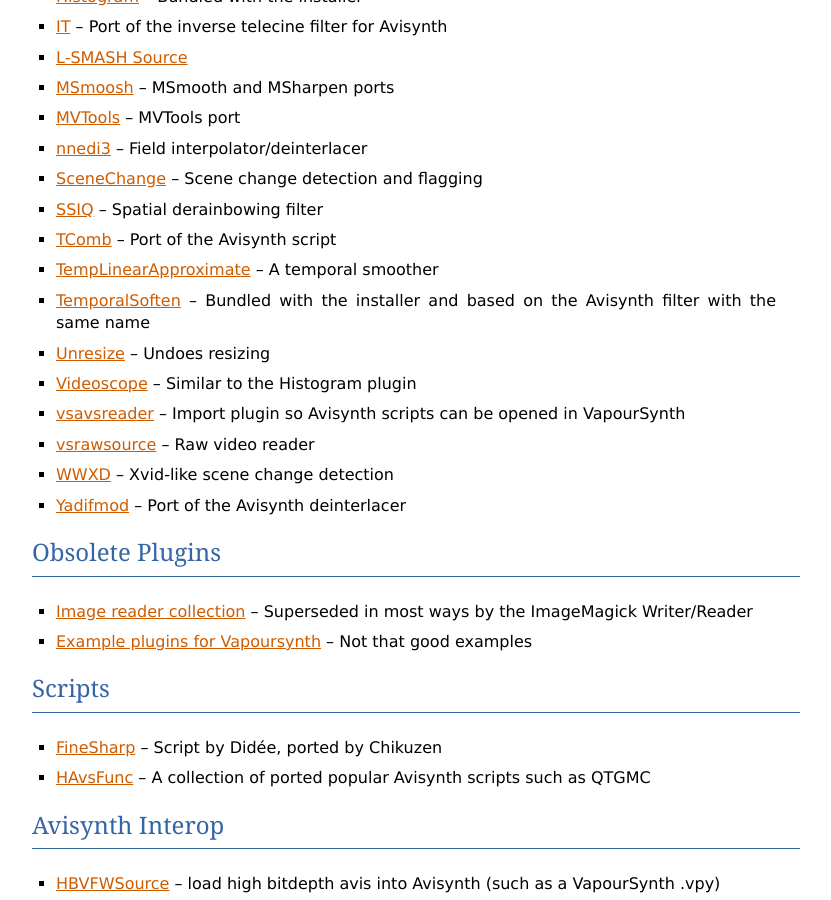
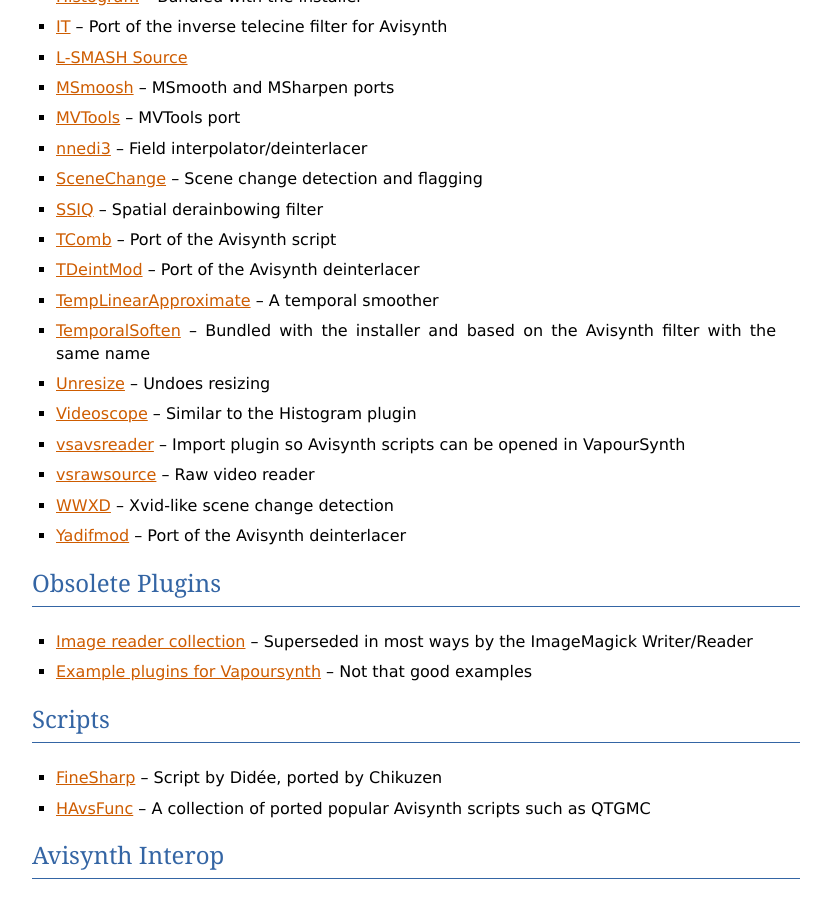
Before and after one commit to vapoursynth/vapoursynth, a Sphinx documentation site: the page built from doc/pluginlist.rst, in a window 1280 px wide and 900 px high, scrolled down 1076 px. Shown: the whole window, without its empty margins (48-879 px from the left). Built offline with Sphinx 7.4.7, drawn with Linux system fonts in a browser that asks for light colours; formulas are drawn with MathJax 3.

Commit message:
Add one more plugin

```diff
--- a/doc/pluginlist.rst
+++ b/doc/pluginlist.rst
@@ -40,6 +40,7 @@
 * `SceneChange <http://forum.doom9.org/showthread.php?t=166769>`_ -- Scene change detection and flagging
 * `SSIQ <https://github.com/dubhater/vapoursynth-ssiq>`_ -- Spatial derainbowing filter
 * `TComb <http://forum.doom9.org/showthread.php?t=171124>`_ -- Port of the Avisynth script
+* `TDeintMod <http://forum.doom9.org/showthread.php?t=171295>`_ -- Port of the Avisynth deinterlacer
 * `TempLinearApproximate <http://forum.doom9.org/showthread.php?t=169782>`_ -- A temporal smoother
 * `TemporalSoften <https://github.com/dubhater/vapoursynth-temporalsoften>`_ -- Bundled with the installer and based on the Avisynth filter with the same name
 * `Unresize <http://forum.doom9.org/showthread.php?t=169829>`_ -- Undoes resizing
```
